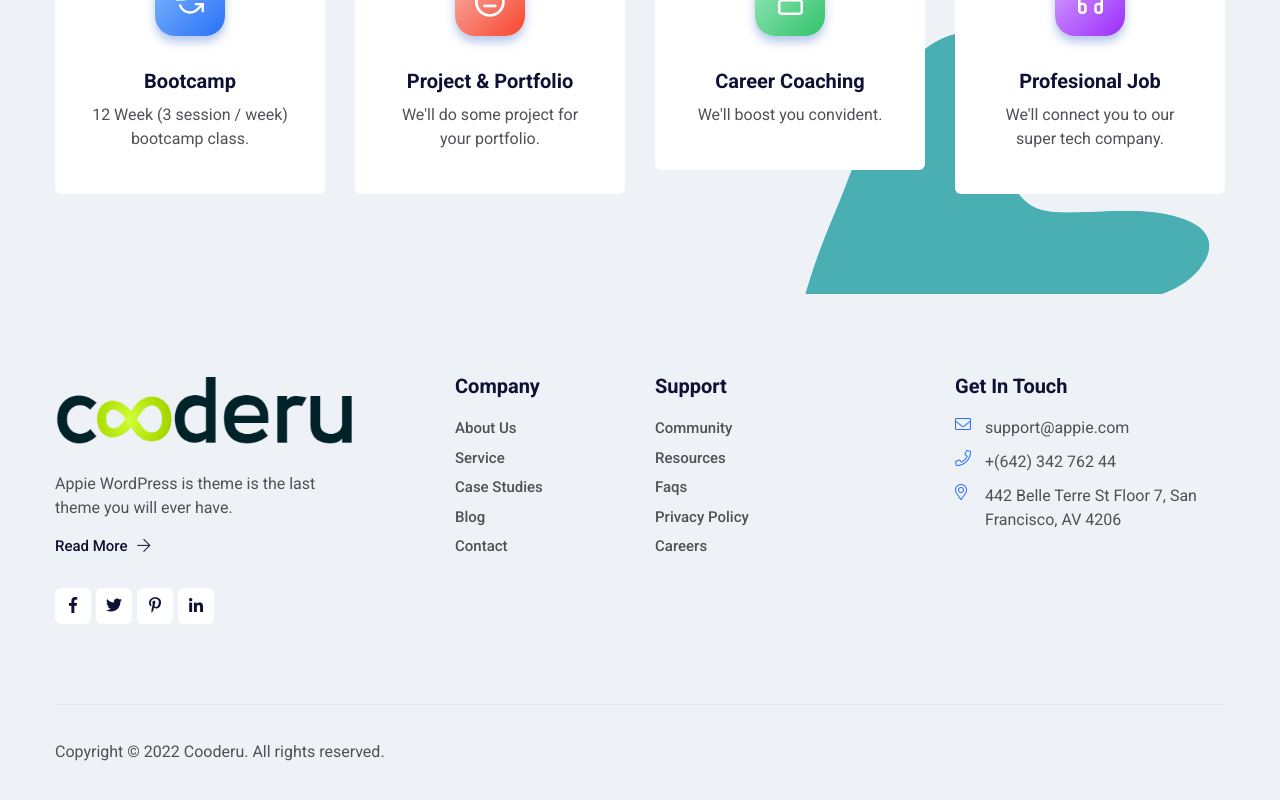
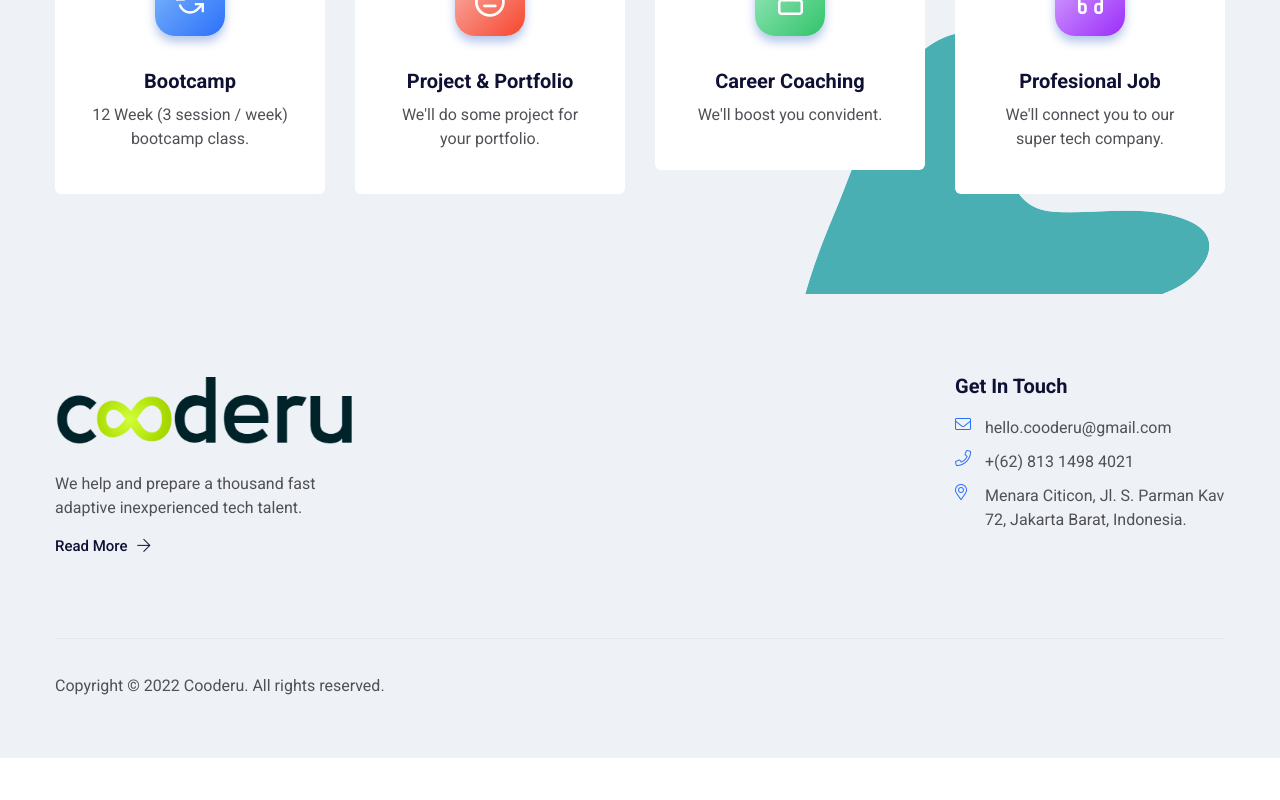
Before and after one commit to plmtmbnn/web-cooderu, a React (Create React App) app: page / in a window 1280 px wide. Shown: the part 1008-1808 px from the top of the page. After the commit the page ends 1766 px from the top, so only its background shows below. Built offline with nearby package versions, Linux system fonts and the light colour scheme.

Commit message:
fix footer

```diff
--- a/src/components/Contact/Forms.js
+++ b/src/components/Contact/Forms.js
@@ -22,9 +22,8 @@ function Forms() {
                                     <h5>Phone</h5>
                                     <p>
                                         <i className="fal fa-phone"></i>
-                                        (+642) 245 356 432
+                                        +(62) 813 1498 4021
                                         <br />
-                                        (+420) 336 476 328
                                     </p>
                                 </div>
                                 <div className="single-info">
--- a/src/components/HomeFive/FooterHomeFive.js
+++ b/src/components/HomeFive/FooterHomeFive.js
@@ -16,7 +16,8 @@ function FooterHomeFive() {
                                     </a>
                                 </div>
                                 <p>
-                                    Appie WordPress is theme is the last theme you will ever have.
+                                    We help and prepare a thousand fast adaptive inexperienced tech
+                                    talent.
                                 </p>
                                 <a href="#">
                                     Read More <i className="fal fa-arrow-right"></i>
@@ -97,18 +98,19 @@ function FooterHomeFive() {
                                 <ul>
                                     <li>
                                         <a href="#">
-                                            <i className="fal fa-envelope"></i> support@appie.com
+                                            <i className="fal fa-envelope"></i>{' '}
+                                            hello.cooderu@gmail.com
                                         </a>
                                     </li>
                                     <li>
                                         <a href="#">
-                                            <i className="fal fa-phone"></i> +(642) 342 762 44
+                                            <i className="fal fa-phone"></i> +(62) 813 1498 4021
                                         </a>
                                     </li>
                                     <li>
                                         <a href="#">
-                                            <i className="fal fa-map-marker-alt"></i> 442 Belle
-                                            Terre St Floor 7, San Francisco, AV 4206
+                                            <i className="fal fa-map-marker-alt"></i> Menara
+                                            Citicon, Jl. S. Parman Kav 72, Jakarta Barat, Indonesia.
                                         </a>
                                     </li>
                                 </ul>
--- a/src/components/HomeOne/FooterHomeOne.js
+++ b/src/components/HomeOne/FooterHomeOne.js
@@ -16,12 +16,13 @@ function FooterHomeOne({ className }) {
                                     </a>
                                 </div>
                                 <p>
-                                    Appie WordPress is theme is the last theme you will ever have.
+                                    We help and prepare a thousand fast adaptive inexperienced tech
+                                    talent.
                                 </p>
                                 <a href="#">
                                     Read More <i className="fal fa-arrow-right" />
                                 </a>
-                                <div className="social mt-30">
+                                <div className="social mt-30" hidden>
                                     <ul>
                                         <li>
                                             <a href="#">
@@ -48,7 +49,7 @@ function FooterHomeOne({ className }) {
                             </div>
                         </div>
                         <div className="col-lg-2 col-md-6">
-                            <div className="footer-navigation">
+                            <div className="footer-navigation" hidden>
                                 <h4 className="title">Company</h4>
                                 <ul>
                                     <li>
@@ -70,7 +71,7 @@ function FooterHomeOne({ className }) {
                             </div>
                         </div>
                         <div className="col-lg-3 col-md-6">
-                            <div className="footer-navigation">
+                            <div className="footer-navigation" hidden>
                                 <h4 className="title">Support</h4>
                                 <ul>
                                     <li>
@@ -97,18 +98,19 @@ function FooterHomeOne({ className }) {
                                 <ul>
                                     <li>
                                         <a href="#">
-                                            <i className="fal fa-envelope" /> support@appie.com
+                                            <i className="fal fa-envelope" />{' '}
+                                            hello.cooderu@gmail.com
                                         </a>
                                     </li>
                                     <li>
                                         <a href="#">
-                                            <i className="fal fa-phone" /> +(642) 342 762 44
+                                            <i className="fal fa-phone" /> +(62) 813 1498 4021
                                         </a>
                                     </li>
                                     <li>
                                         <a href="#">
-                                            <i className="fal fa-map-marker-alt" /> 442 Belle Terre
-                                            St Floor 7, San Francisco, AV 4206
+                                            <i className="fal fa-map-marker-alt" /> Menara Citicon,
+                                            Jl. S. Parman Kav 72, Jakarta Barat, Indonesia.
                                         </a>
                                     </li>
                                 </ul>
--- a/src/components/HomeOne/HeroHomeOne.js
+++ b/src/components/HomeOne/HeroHomeOne.js
@@ -38,9 +38,10 @@ function HeroHomeOne({ className }) {
                                 </ul>
                             </div>
                         </div>
-                        <div className="col-lg-6">
-                            <div className="appie-hero-thumb" hidden>
+                        <div className="col-lg-6" hidden>
+                            <div className="appie-hero-thumb">
                                 <div
+                                    hidden
                                     className="thumb wow animated fadeInUp"
                                     data-wow-duration="2000ms"
                                     data-wow-delay="200ms"
@@ -48,6 +49,7 @@ function HeroHomeOne({ className }) {
                                     <img src={heroThumbOne} style={{ height: '20%' }} alt="" />
                                 </div>
                                 <div
+                                    hidden
                                     className="thumb-2 wow animated fadeInRight"
                                     data-wow-duration="2000ms"
                                     data-wow-delay="600ms"
--- a/src/components/HomeRtl/FooterHomeRtl.js
+++ b/src/components/HomeRtl/FooterHomeRtl.js
@@ -94,18 +94,19 @@ function FooterHomeRtl({ className }) {
                                 <ul>
                                     <li>
                                         <a href="#">
-                                            <i className="fal fa-envelope" /> support@appie.com
+                                            <i className="fal fa-envelope" />{' '}
+                                            hello.cooderu@gmail.com
                                         </a>
                                     </li>
                                     <li>
                                         <a href="#">
-                                            <i className="fal fa-phone" /> +(642) 342 762 44
+                                            <i className="fal fa-phone" /> +(62) 813 1498 4021
                                         </a>
                                     </li>
                                     <li>
                                         <a href="#">
-                                            <i className="fal fa-map-marker-alt" /> 442 Belle Terre
-                                            St Floor 7, San Francisco, AV 4206
+                                            <i className="fal fa-map-marker-alt" /> Menara Citicon,
+                                            Jl. S. Parman Kav 72, Jakarta Barat, Indonesia.
                                         </a>
                                     </li>
                                 </ul>
--- a/src/components/HomeThree/FooterHomeThree.js
+++ b/src/components/HomeThree/FooterHomeThree.js
@@ -16,7 +16,8 @@ function FooterHomeThree({ className }) {
                                     </a>
                                 </div>
                                 <p>
-                                    Appie WordPress is theme is the last theme you will ever have.
+                                    We help and prepare a thousand fast adaptive inexperienced tech
+                                    talent.
                                 </p>
                                 <a href="#">
                                     Read More <i className="fal fa-arrow-right" />
@@ -97,18 +98,19 @@ function FooterHomeThree({ className }) {
                                 <ul>
                                     <li>
                                         <a href="#">
-                                            <i className="fal fa-envelope" /> support@appie.com
+                                            <i className="fal fa-envelope" />{' '}
+                                            hello.cooderu@gmail.com
                                         </a>
                                     </li>
                                     <li>
                                         <a href="#">
-                                            <i className="fal fa-phone" /> +(642) 342 762 44
+                                            <i className="fal fa-phone" /> +(62) 813 1498 4021
                                         </a>
                                     </li>
                                     <li>
                                         <a href="#">
-                                            <i className="fal fa-map-marker-alt" /> 442 Belle Terre
-                                            St Floor 7, San Francisco, AV 4206
+                                            <i className="fal fa-map-marker-alt" /> Menara Citicon,
+                                            Jl. S. Parman Kav 72, Jakarta Barat, Indonesia.
                                         </a>
                                     </li>
                                 </ul>
--- a/src/components/HomeTwo/FooterHomeTwo.js
+++ b/src/components/HomeTwo/FooterHomeTwo.js
@@ -16,7 +16,8 @@ function FooterHomeTwo() {
                                     </a>
                                 </div>
                                 <p>
-                                    Appie WordPress is theme is the last theme you will ever have.
+                                    We help and prepare a thousand fast adaptive inexperienced tech
+                                    talent.
                                 </p>
                                 <a href="#">
                                     Read More <i className="fal fa-arrow-right" />
@@ -97,18 +98,19 @@ function FooterHomeTwo() {
                                 <ul>
                                     <li>
                                         <a href="#">
-                                            <i className="fal fa-envelope" /> support@appie.com
+                                            <i className="fal fa-envelope" />{' '}
+                                            hello.cooderu@gmail.com
                                         </a>
                                     </li>
                                     <li>
                                         <a href="#">
-                                            <i className="fal fa-phone" /> +(642) 342 762 44
+                                            <i className="fal fa-phone" /> +(62) 813 1498 4021
                                         </a>
                                     </li>
                                     <li>
                                         <a href="#">
-                                            <i className="fal fa-map-marker-alt" /> 442 Belle Terre
-                                            St Floor 7, San Francisco, AV 4206
+                                            <i className="fal fa-map-marker-alt" /> Menara Citicon,
+                                            Jl. S. Parman Kav 72, Jakarta Barat, Indonesia.
                                         </a>
                                     </li>
                                 </ul>
--- a/src/components/Mobile/Drawer.js
+++ b/src/components/Mobile/Drawer.js
@@ -197,20 +197,20 @@ function Drawer({ drawer, action, lang }) {
                                                 <li>
                                                     <a href="#">
                                                         <i className="fal fa-envelope"></i>
-                                                        support@appie.com
+                                                        hello.cooderu@gmail.com
                                                     </a>
                                                 </li>
                                                 <li>
                                                     <a href="#">
-                                                        <i className="fal fa-phone"></i> +(642) 342
-                                                        762 44
+                                                        <i className="fal fa-phone"></i> +(62) 813
+                                                        1498 4021
                                                     </a>
                                                 </li>
                                                 <li>
                                                     <a href="#">
                                                         <i className="fal fa-map-marker-alt"></i>
-                                                        442 Belle Terre St Floor 7, San Francisco,
-                                                        AV 4206
+                                                        Menara Citicon, Jl. S. Parman Kav 72,
+                                                        Jakarta Barat, Indonesia.
                                                     </a>
                                                 </li>
                                             </ul>
@@ -396,20 +396,20 @@ function Drawer({ drawer, action, lang }) {
                                                 <li>
                                                     <a href="#">
                                                         <i className="fal fa-envelope"></i>
-                                                        support@appie.com
+                                                        hello.cooderu@gmail.com
                                                     </a>
                                                 </li>
                                                 <li>
                                                     <a href="#">
-                                                        <i className="fal fa-phone"></i> +(642) 342
-                                                        762 44
+                                                        <i className="fal fa-phone"></i> +(62) 813
+                                                        1498 4021
                                                     </a>
                                                 </li>
                                                 <li>
                                                     <a href="#">
                                                         <i className="fal fa-map-marker-alt"></i>
-                                                        442 Belle Terre St Floor 7, San Francisco,
-                                                        AV 4206
+                                                        Menara Citicon, Jl. S. Parman Kav 72,
+                                                        Jakarta Barat, Indonesia.
                                                     </a>
                                                 </li>
                                             </ul>
```
Also changed, not shown: src/components/HomeEight/FooterHomeEight.js (+7 -5 lines), src/components/HomeSix/FooterHomeSix.js (+7 -5 lines).
